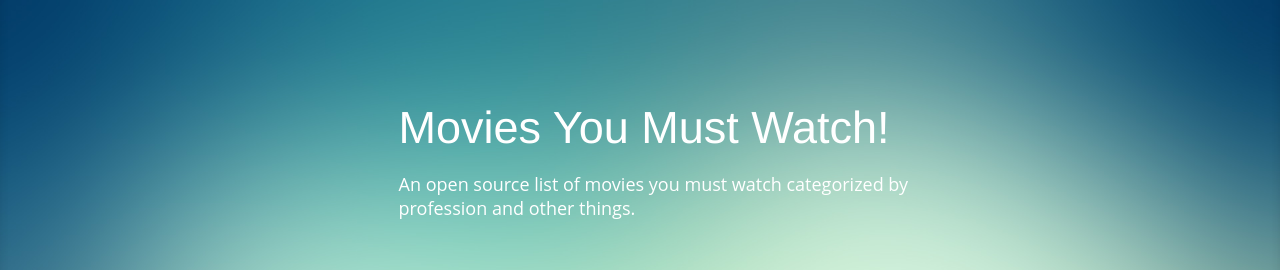
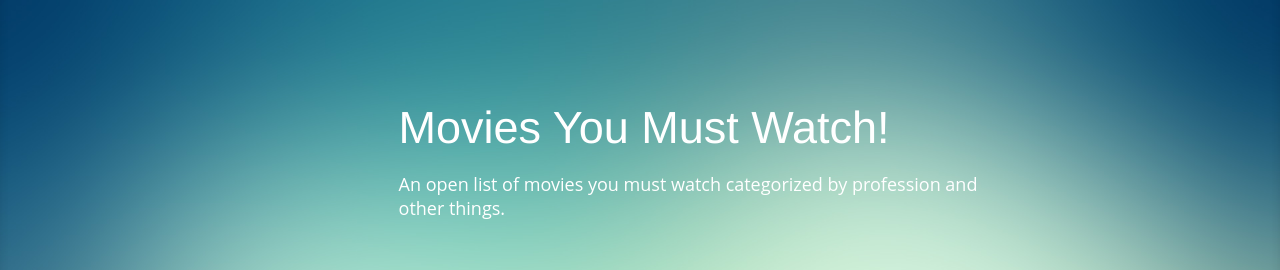
Before and after one commit to mos3abof/mustwatchmovies, a plain HTML site: page index.html in a window 1280 px wide. Shown: the top 270 px of the page. Drawn offline with nearby package versions, Linux system fonts and the light colour scheme.

Commit message:
Modified description wording

```diff
--- a/index.html
+++ b/index.html
@@ -26,7 +26,7 @@
           Movies You Must Watch!
         </h1>
         <p>
-          An open source list of movies you must watch categorized by profession and other things.
+          An open list of movies you must watch categorized by profession and other things.
         </p>
       </div>
     </div>
```
